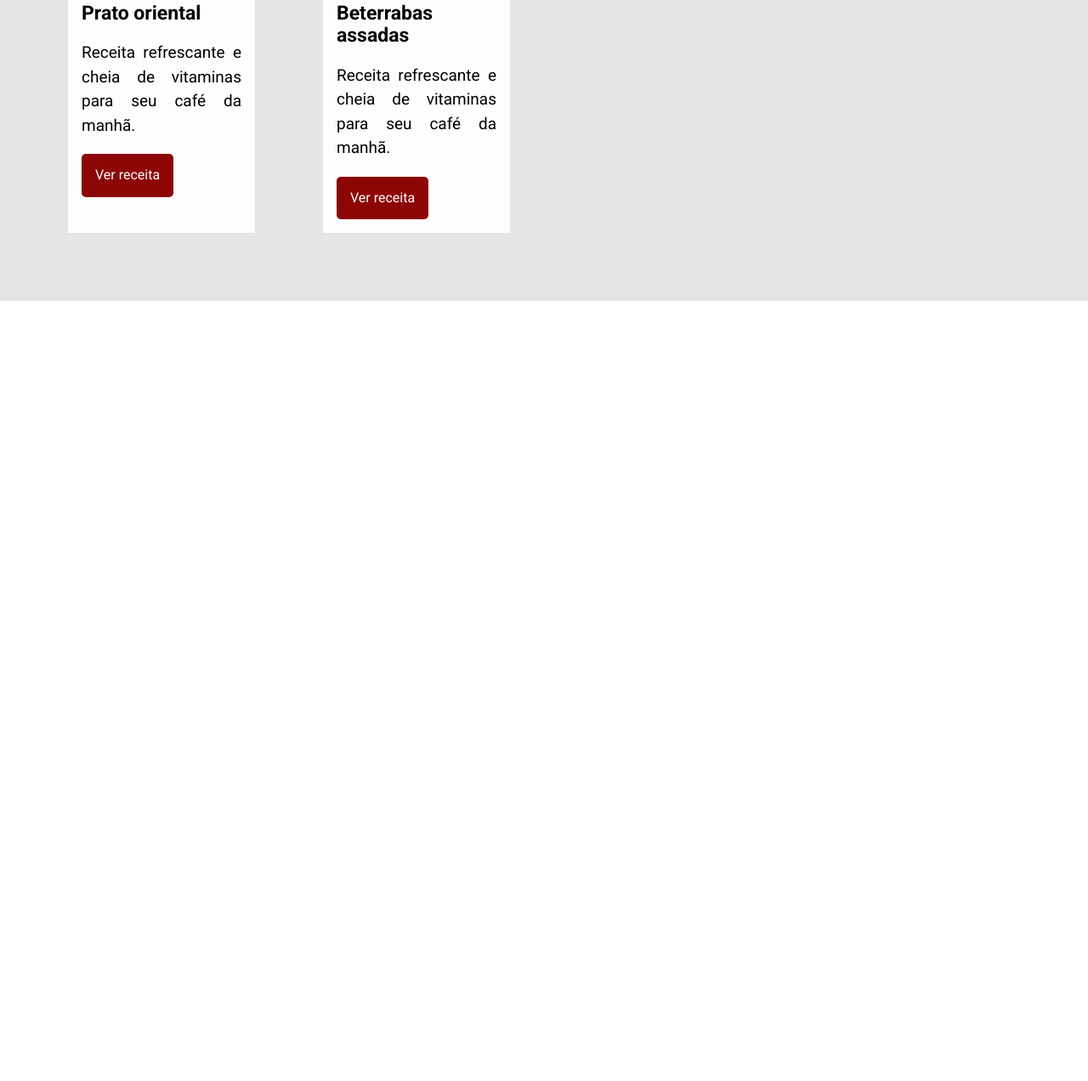
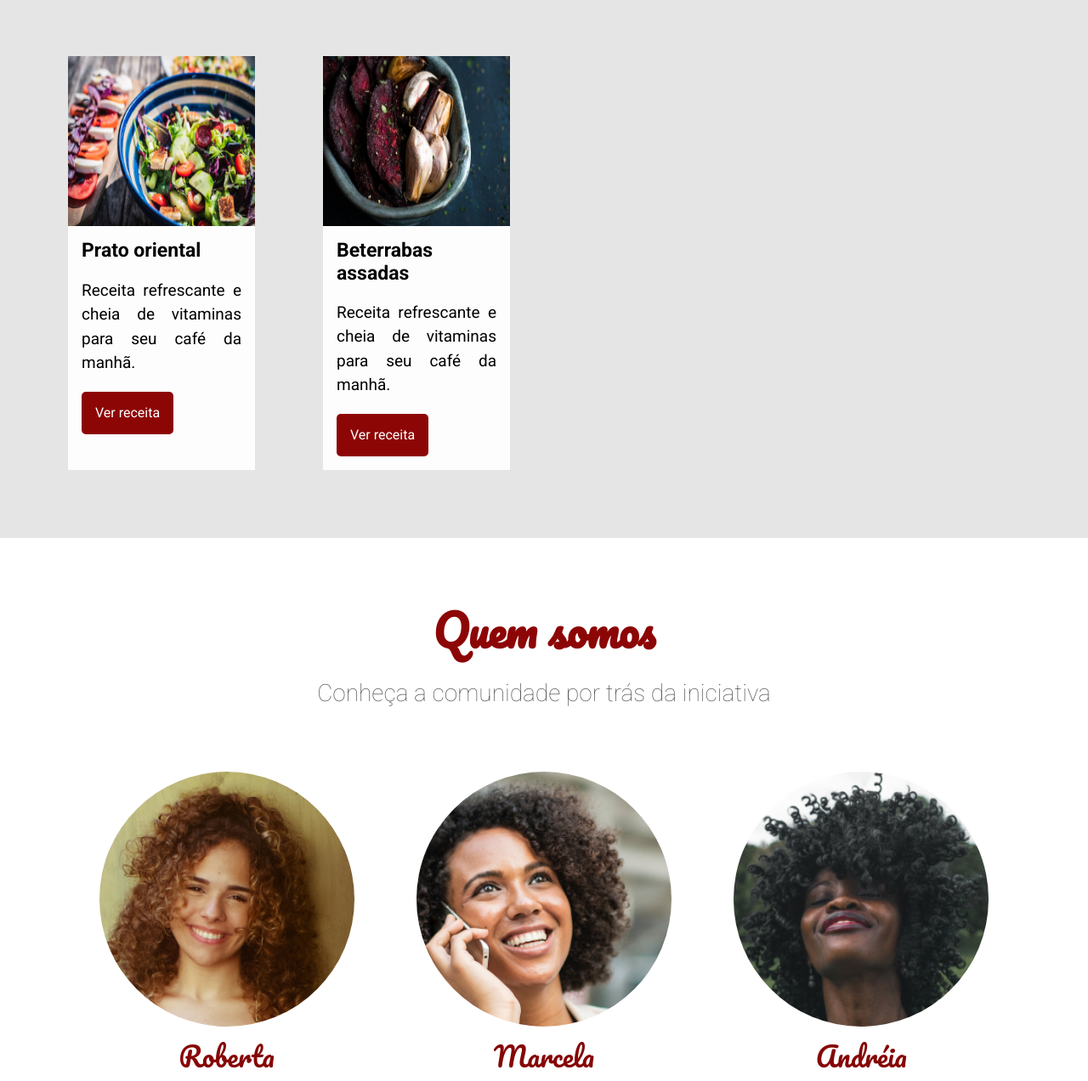
Before and after one commit to thiagonmiziara/Curso-de-Arquitetura-CSS, a plain HTML site: page index.html in a window 1280 px wide. Shown: the part 1528-2800 px from the top of the page at 85% size. Before the commit the page ends 1882 px from the top, so only its background shows below. Drawn offline with Linux system fonts and the light colour scheme.

Commit message:
Estilização quem somos

```diff
--- a/assets/css/banner/baner-imagem.css
+++ b/assets/css/banner/baner-imagem.css
@@ -1,4 +1,5 @@
 .banner__imagem {
+    background: url('../../img/banner.jpg') no-repeat center / cover;
+    height: calc(100vh - 72px);
     width: 100%;
-    height: calc(100vh -72px);
 }
--- /dev/null
+++ b/assets/css/pessoa/pessoa-funcao.css
@@ -0,0 +1,5 @@
+.pessoa__funcao {
+    text-transform: lowercase;
+    color: #595959;
+    font-size: 1.25rem;
+}
--- /dev/null
+++ b/assets/css/pessoa/pessoa-imagem.css
@@ -0,0 +1,21 @@
+.pessoa__imagem {
+    background-position: center;
+    border-radius: 100%;
+    background-repeat: no-repeat;
+    background-size: cover;
+    height: 300px;
+    margin: 0 auto;
+    width: 300px;
+}
+
+.pessoa__imagem--roberta {
+    background-image: url('../../img/pessoas/roberta.jpg');
+}
+
+.pessoa__imagem--marcela {
+    background-image: url('../../img/pessoas/marcela.jpg');
+}
+
+.pessoa__imagem--andreia {
+    background-image: url('../../img/pessoas/andreia.jpg');
+}
--- /dev/null
+++ b/assets/css/pessoa/pessoa-nome.css
@@ -0,0 +1,6 @@
+.pessoa__nome {
+    color: #860606;
+    font-family: Pacifico, cursive;
+    font-size: 2rem;
+    margin: 1rem 0;
+}
--- /dev/null
+++ b/assets/css/pessoa/pessoa.css
@@ -0,0 +1,4 @@
+.pessoa {
+    display: flex;
+    flex-direction: column;
+}
--- /dev/null
+++ b/assets/css/pessoas.css
@@ -0,0 +1,5 @@
+.pessoas {
+    display: flex;
+    justify-content: space-around;
+    padding-top: 3rem;
+}
--- /dev/null
+++ b/assets/css/quemSomos/quemSomos-descricao.css
@@ -0,0 +1,5 @@
+.quem-somos__descricao {
+    color: #595959;
+    font-size: 1.75rem;
+    font-weight: 100;
+}
--- /dev/null
+++ b/assets/css/quemSomos/quemSomos-titulo.css
@@ -0,0 +1,6 @@
+.quem-somos__titulo {
+    color: #8d0606;
+    font-family: Pacifico, cursive;
+    font-size: 3.1875rem;
+    margin-bottom: 1rem;
+}
--- /dev/null
+++ b/assets/css/quemSomos/quemSomos.css
@@ -0,0 +1,4 @@
+.quem-somos {
+    padding: 5rem;
+    text-align: center;
+}
--- a/assets/css/receita/receita-botao.css
+++ b/assets/css/receita/receita-botao.css
@@ -4,6 +4,7 @@
     border-radius: 5px;
     color: #fdfdfd;
     padding: 1rem;
+    transition: all .1s ease-in-out;
 }
 
 .receita__botao:hover {
--- a/index.html
+++ b/index.html
@@ -26,6 +26,15 @@
     <link rel="stylesheet" href="./assets/css/receita/receita-descricao.css">
     <link rel="stylesheet" href="./assets/css/receita/receita-conteudo.css">
     <link rel="stylesheet" href="./assets/css/receita/receita-botao.css">
+    <link rel="stylesheet" href="./assets/css/quemSomos/quemSomos.css">
+    <link rel="stylesheet" href="./assets/css/quemSomos/quemSomos-titulo.css">
+    <link rel="stylesheet" href="./assets/css/quemSomos/quemSomos-descricao.css">
+    <link rel="stylesheet" href="./assets/css/pessoas.css">
+    <link rel="stylesheet" href="./assets/css/pessoa/pessoa.css">
+    <link rel="stylesheet" href="./assets/css/pessoa/pessoa-imagem.css">
+    <link rel="stylesheet" href="./assets/css/pessoa/pessoa-nome.css">
+    <link rel="stylesheet" href="./assets/css/pessoa/pessoa-funcao.css">
+
 </head>
 
 <body>
@@ -41,7 +50,7 @@
         </nav>
     </header>
     <section class="banner">
-        <img class="banner__imagem" src="./assets/img/banner.jpg" alt="banner frutas na feira">
+        <div class="banner__imagem"></div>
         <h2 class="banner__titulo">Reaproveite melhor os alimentos!</h2>
     </section>
     <section class="sobre">
@@ -98,7 +107,27 @@
             </div>
         </div>
     </section>
-
+    <section class="quem-somos">
+        <h3 class="quem-somos__titulo">Quem somos</h3>
+        <p class="quem-somos__descricao">Conheça a comunidade por trás da iniciativa</p>
+        <div class="pessoas">
+            <div class="pessoa">
+                <div class="pessoa__imagem pessoa__imagem--roberta"></div>
+                <span class="pessoa__nome">Roberta</span>
+                <span class="pessoa__funcao">Conteúdo</span>
+            </div>
+            <div class="pessoa">
+                <div class="pessoa__imagem pessoa__imagem--marcela"></div>
+                <span class="pessoa__nome">Marcela</span>
+                <span class="pessoa__funcao">Chef de cozinha</span>
+            </div>
+            <div class="pessoa">
+                <div class="pessoa__imagem pessoa__imagem--andreia"></div>
+                <span class="pessoa__nome">Andréia</span>
+                <span class="pessoa__funcao">Pequena Produtora</span>
+            </div>
+        </div>
+    </section>
 </body>
 
 </html>
```
